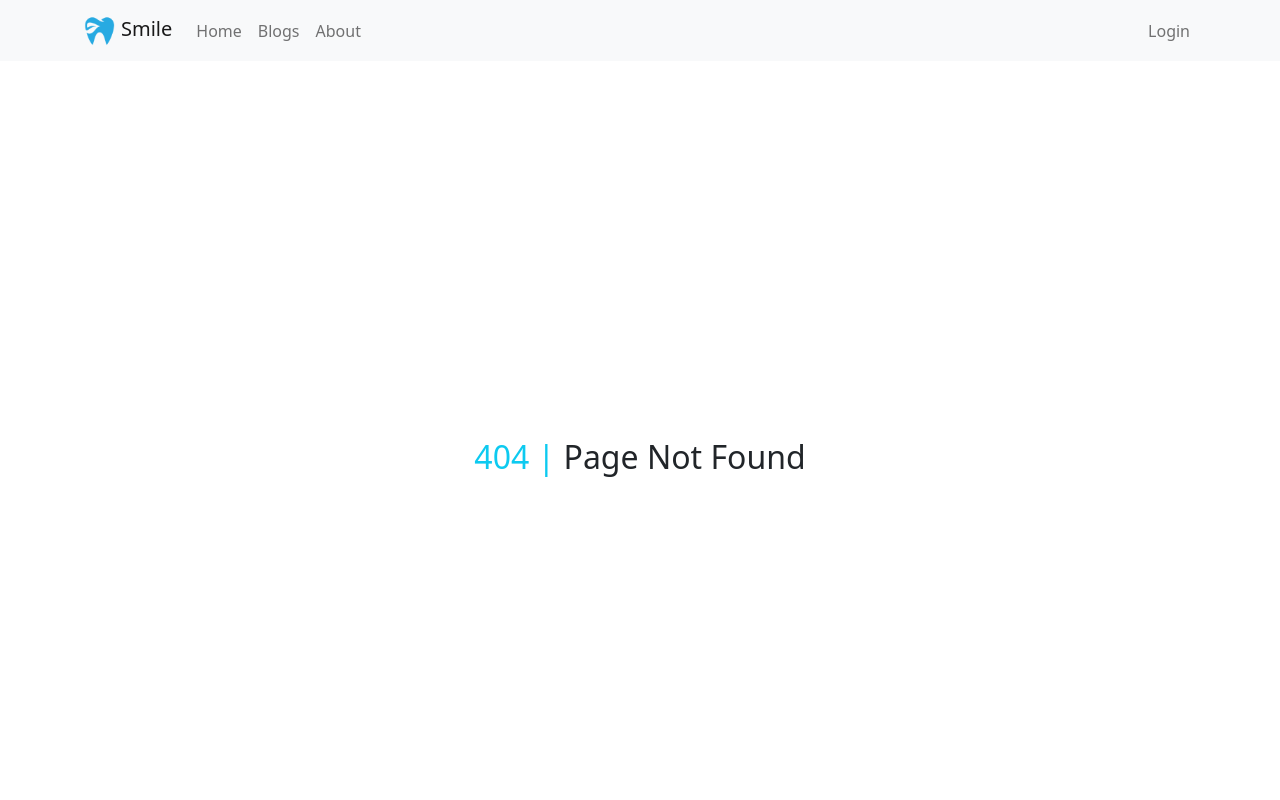
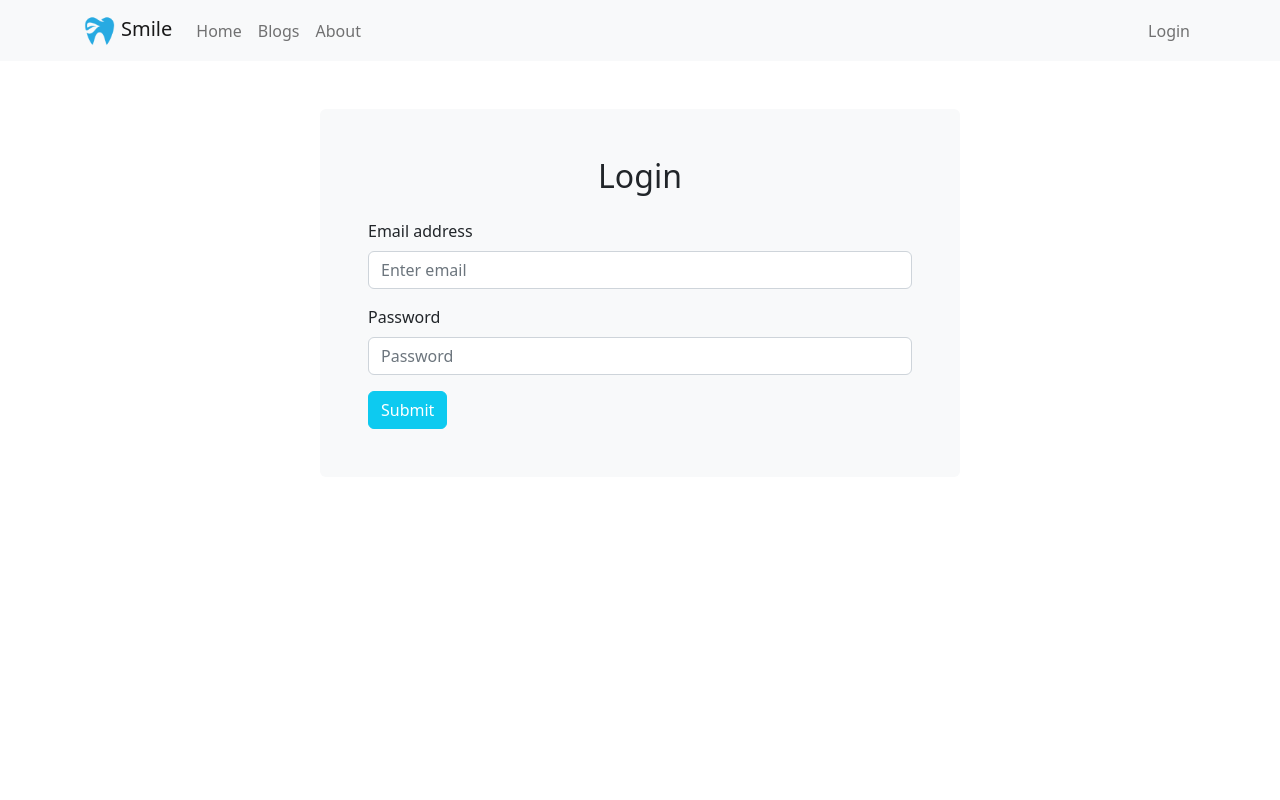
Before and after one commit to wali55/assignment-ten, a React (Create React App) app: page /login in a window 1280 px wide. Before the commit this address had no page. Shown: the top 800 px of the page. Built offline with nearby package versions, Linux system fonts and the light colour scheme.

Commit message:
login page

```diff
--- a/src/App.js
+++ b/src/App.js
@@ -5,7 +5,10 @@ import Blogs from './Components/Blogs/Blogs';
 import Footer from './Components/Footer/Footer';
 import Header from './Components/Header/Header'
 import Home from './Components/Home/Home/Home';
+import Login from './Components/Login/Login';
+import Register from './Components/Register/Register';
 import NotFound from './Components/NotFound/NotFound';
+import MakeAnAppointment from './Components/MakeAnAppointment/MakeAnAppointment';
 
 function App() {
   return (
@@ -16,6 +19,9 @@ function App() {
         <Route path="/home" element={<Home></Home>}></Route>
         <Route path="/blogs" element={<Blogs></Blogs>}></Route>
         <Route path="/about" element={<About></About>}></Route>
+        <Route path="/login" element={<Login></Login>}></Route>
+        <Route path="/register" element={<Register></Register>}></Route>
+        <Route path="/make-an-appointment" element={<MakeAnAppointment></MakeAnAppointment>}></Route>
         <Route path="*" element={<NotFound></NotFound>}></Route>
       </Routes>
       <Footer></Footer>
--- a/src/Components/Home/Service/Service.js
+++ b/src/Components/Home/Service/Service.js
@@ -10,7 +10,7 @@ const Service = ({ service }) => {
         <h4 className="card-title">{name}</h4>
         <h6 className="card-title my-3">${price}</h6>
         <p className="card-text fst-italic">{description}</p>
-        <a href="/checkout" class="btn btn-info text-white">Book an Appointment</a>
+        <a href="/make-an-appointment" class="btn btn-info text-white">Make an Appointment</a>
       </div>
     </div>
   </div>
--- a/src/Components/Login/Login.js
+++ b/src/Components/Login/Login.js
@@ -1,11 +1,28 @@
-import React from 'react';
+import React from "react";
+import { Button, Form } from "react-bootstrap";
 
 const Login = () => {
-    return (
-        <div>
-            <h2>Login</h2>
-        </div>
-    );
+  return (
+    <div className="vh-100 w-50 mx-auto my-5">
+      <div className="bg-light p-5 rounded">
+        <h2 className="text-center mb-4">Login</h2>
+        <Form>
+          <Form.Group className="mb-3" controlId="formBasicEmail">
+            <Form.Label>Email address</Form.Label>
+            <Form.Control type="email" placeholder="Enter email" />
+          </Form.Group>
+
+          <Form.Group className="mb-3" controlId="formBasicPassword">
+            <Form.Label>Password</Form.Label>
+            <Form.Control type="password" placeholder="Password" />
+          </Form.Group>
+          <Button className="text-white" variant="info" type="submit">
+            Submit
+          </Button>
+        </Form>
+      </div>
+    </div>
+  );
 };
 
 export default Login;
```
